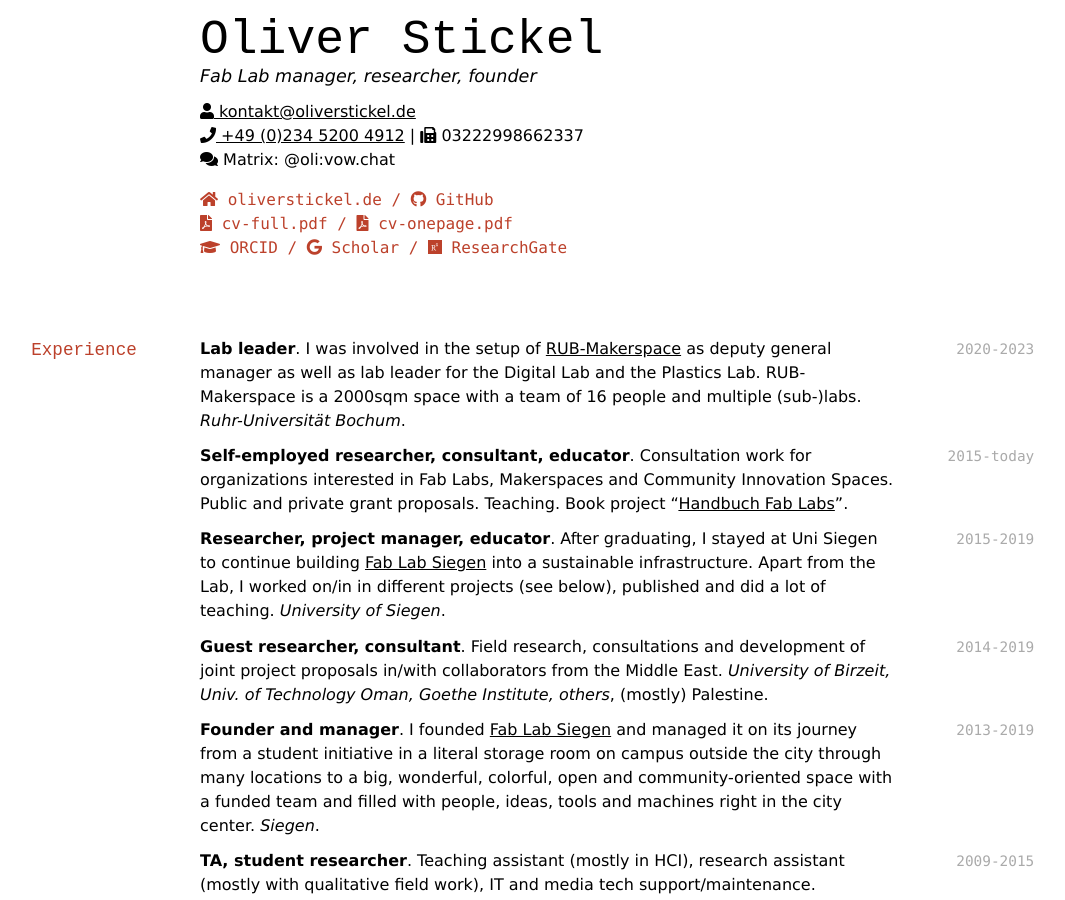
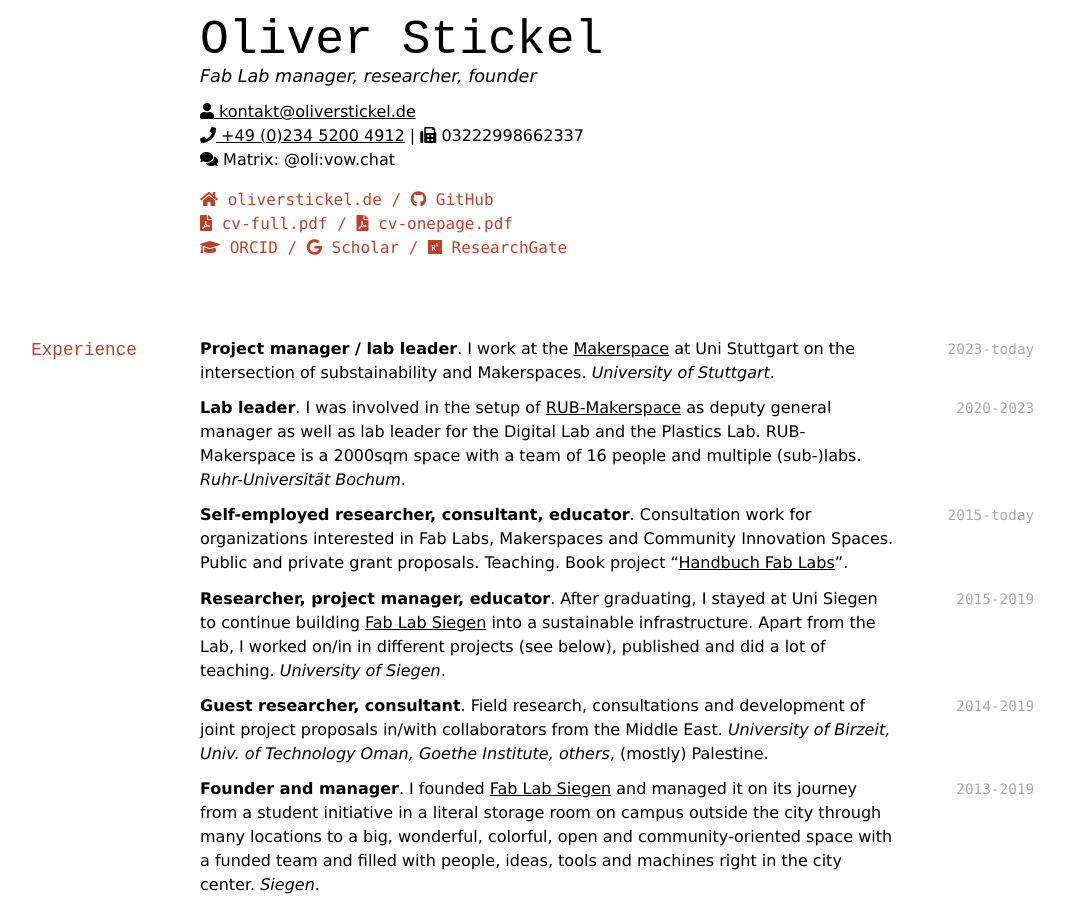
Before and after one commit to oliverstickel/oliverstickel.github.io, a Jekyll site: the page built from index.md, in a window 1280 px wide and 900 px high. Shown: the whole window, without its empty margins (132-1197 px from the left). Built offline with Jekyll 4.4.1, drawn with Linux system fonts in a browser that asks for light colours; nearby versions of some CDN libraries; a style sheet for code colours, icons or effects is not loaded.

Commit message:
Update index.md

```diff
--- a/index.md
+++ b/index.md
@@ -16,6 +16,9 @@ Fab Lab manager, researcher, founder
 </div>
 
 ## Experience
+
+`2023-today`
+**Project manager / lab leader**. I work at the [Makerspace](https://uni-stuttgart.de/makerspace) at Uni Stuttgart on the intersection of substainability and Makerspaces. *University of Stuttgart*.
 
 `2020-2023`
 **Lab leader**. I was involved in the setup of [RUB-Makerspace](https://makerspace.rub.de) as deputy general manager as well as lab leader for the Digital Lab and the Plastics Lab. RUB-Makerspace is a 2000sqm space with a team of 16 people and multiple (sub-)labs. *Ruhr-Universität Bochum*.
```
